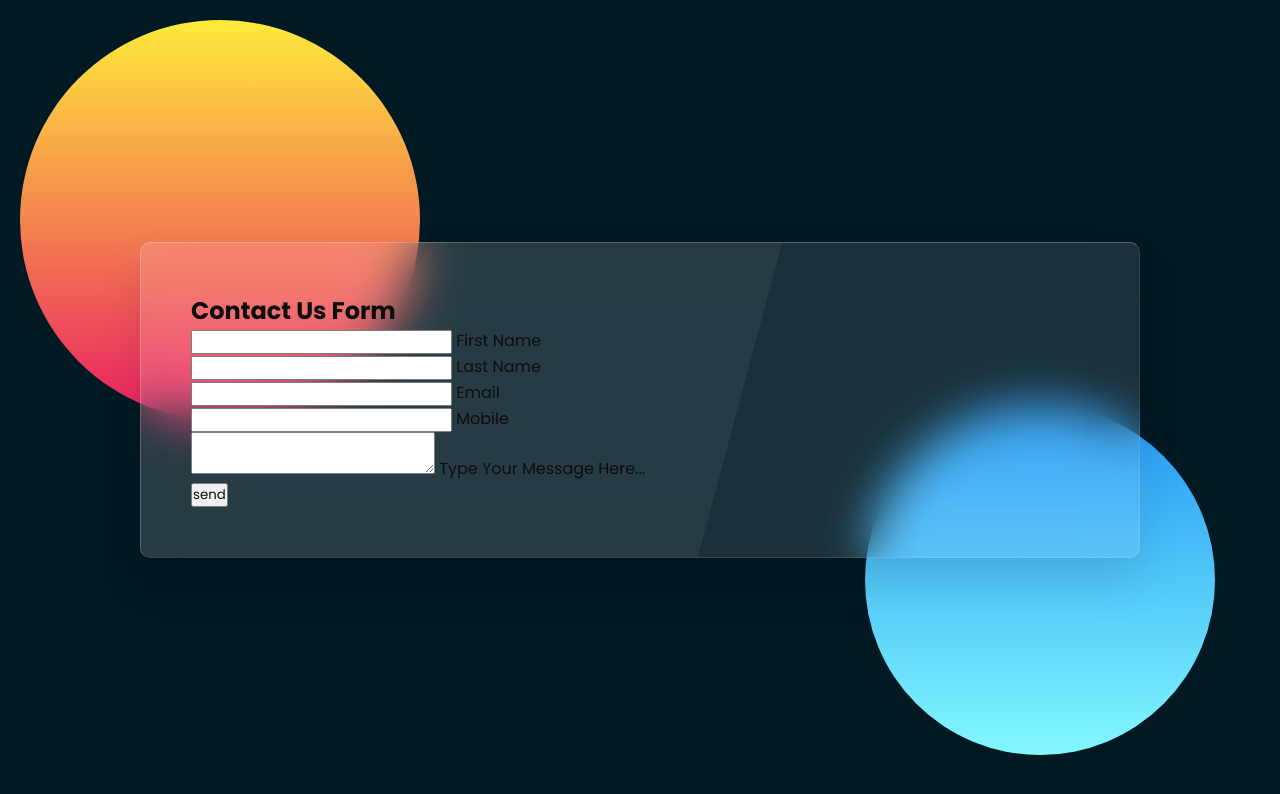
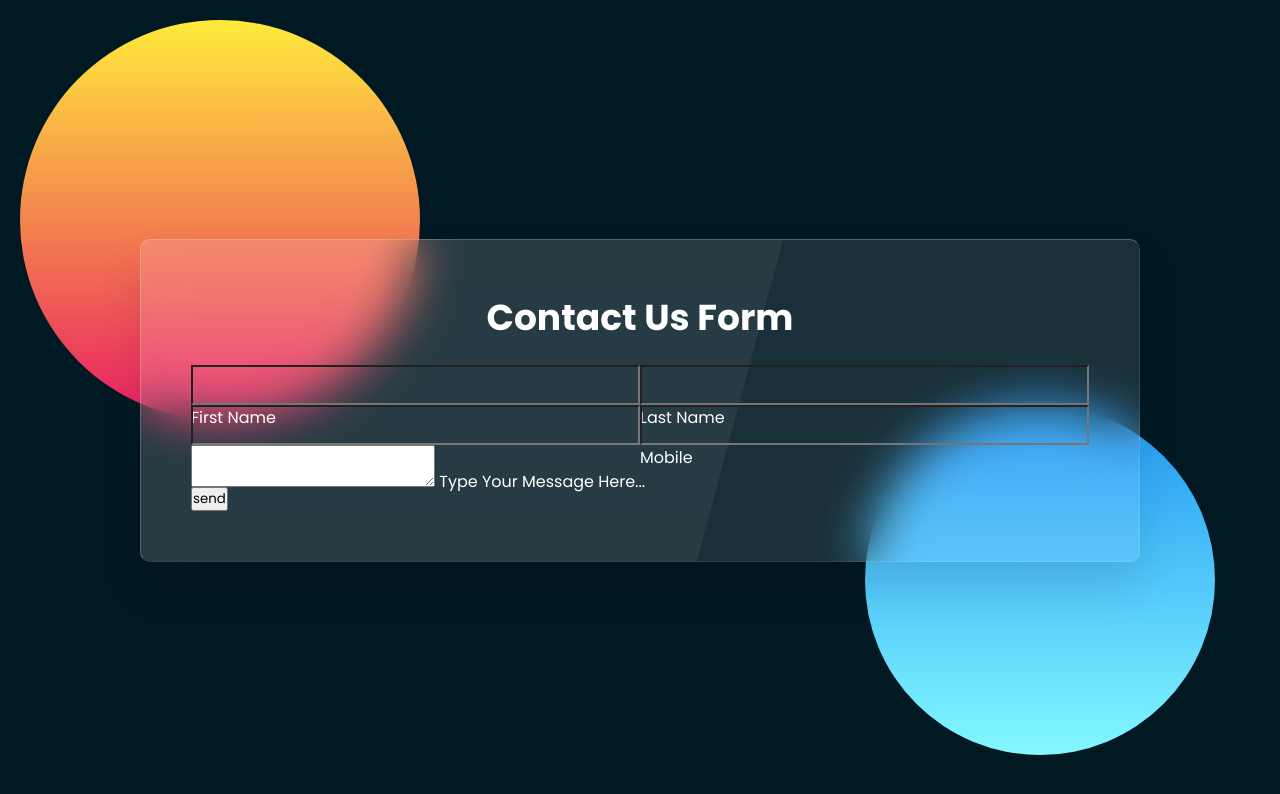
Before and after one commit to EmersonCob/Responsive_Contact, a plain HTML site: page index.html in a window 1280 px wide. Drawn offline with Linux system fonts and the light colour scheme.

Commit message:
Update style.css

```diff
--- a/style.css
+++ b/style.css
@@ -8,7 +8,7 @@
     font-family: 'Poppins', sans-serif;
 }
 
-section{
+section {
     display: flex;
     justify-content: center;
     align-items: center;
@@ -18,7 +18,7 @@ section{
     background: #001923;
 }
 
-section::before{
+section::before {
     content: '';
     position: absolute;
     width: 400px;
@@ -28,7 +28,7 @@ section::before{
     transform: translate(-420px, -180px);
 }
 
-section::after{
+section::after {
     content: '';
     position: absolute;
     width: 350px;
@@ -38,7 +38,7 @@ section::after{
     transform: translate(400px, 180px);
 }
 
-.container{
+.container {
     position: relative;
     z-index: 1000;
     width: 100%;
@@ -54,7 +54,7 @@ section::after{
     backdrop-filter: blur(25px);
 }
 
-.container::before{
+.container::before {
     content: '';
     position: absolute;
     top: 0;
@@ -65,3 +65,39 @@ section::after{
     pointer-events: none;
     transform: skewX(-15deg);
 }
+
+.container h2 {
+    width: 100%;
+    text-align: center;
+    color: #fff;
+    font-size: 36px;
+    margin-bottom: 20px;
+}
+
+.container .row100 {
+    position: relative;
+    width: 100%;
+    display: grid;
+    grid-template-columns: repeat(auto-fit,minmax(250px,1fr));
+}
+
+.container .row100 .col .input-box {
+    position: relative;
+    width: 100%;
+    height: 40px;
+    color: #fff;
+}
+
+.container .row100 .col .input-box input {
+    position: relative;
+    width: 100%;
+    height: 100%;
+    background: transparent;
+    box-shadow: none;
+    outline: none;
+    font-size: 15px;
+    padding: 0 10px;
+    z-index: 1;
+    color: #000;
+
+}
```
